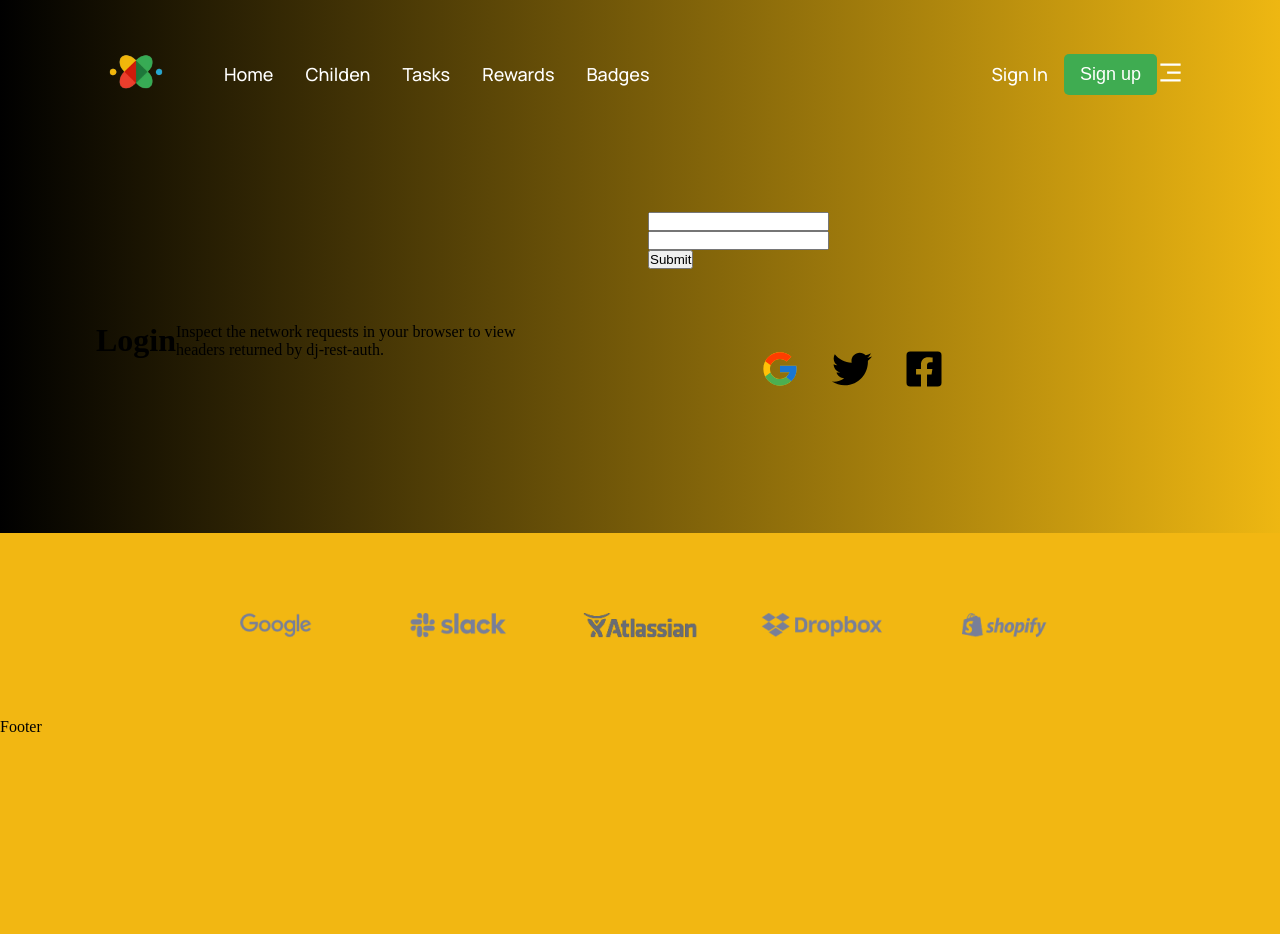
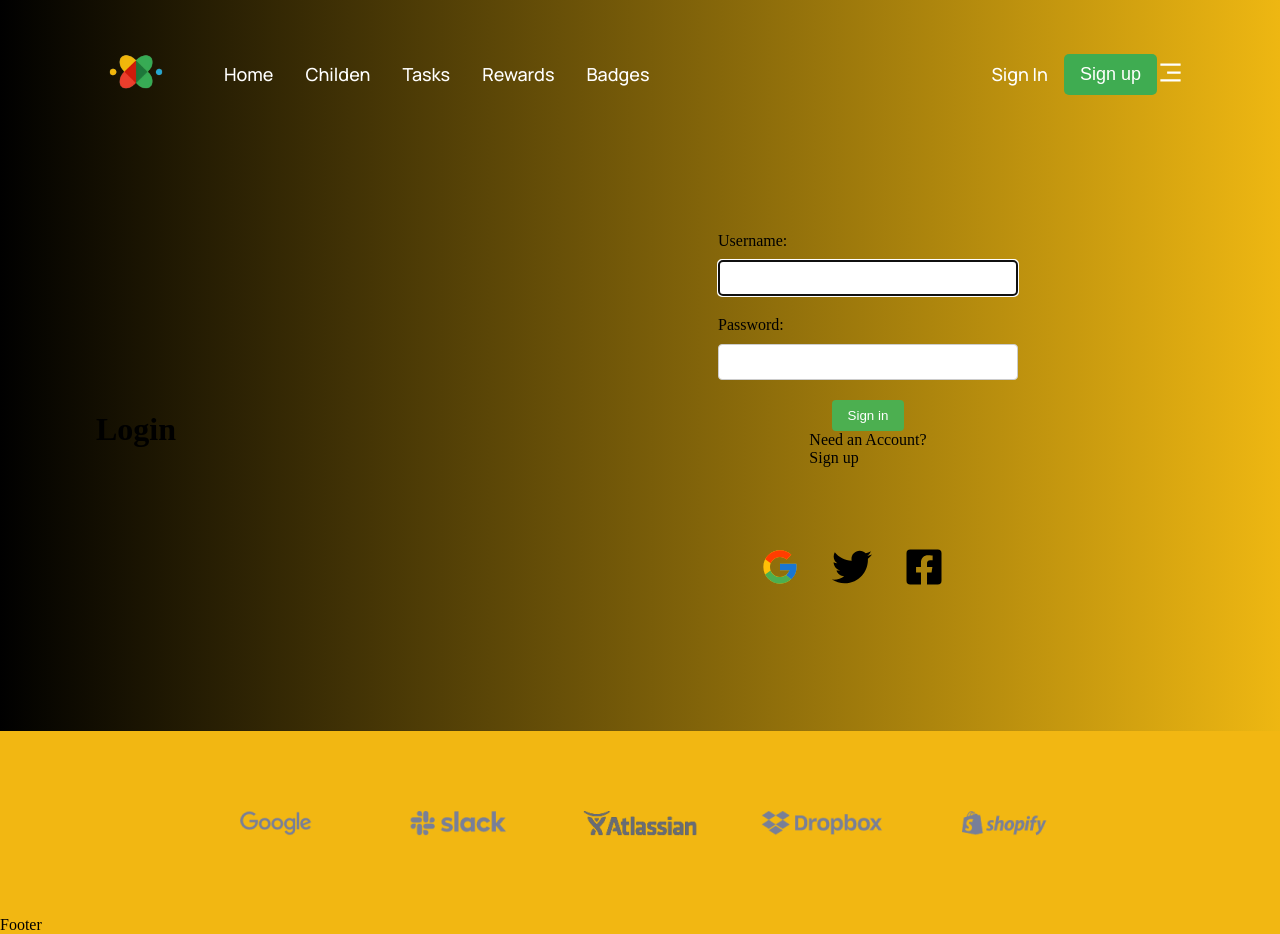
Before and after one commit to gmarte/ftm, a React (Create React App) app in the folder frontend/: page /login in a window 1280 px wide. Before the commit the page ends 800 px from the top, so only its background shows below. Built offline with nearby package versions, Linux system fonts and the light colour scheme.

Commit message:
adding axios global auth and api integration

```diff
--- a/frontend/src/App.js
+++ b/frontend/src/App.js
@@ -17,6 +17,7 @@ const App = () => {
           <Route path='/login' element={ user ? <Navigate to='/' /> : <Login />} />
           <Route path='/register' element={ user ? <Navigate to='/' /> : <Register />} />
           <Route path='/children' element={ !user ? <Navigate to='/login' /> : <Children />} />
+          <Route path='/task' element={ !user ? <Navigate to='/login' /> : <Task />} />
         </Routes>
       </div>
       {/* <Login />         */}
--- /dev/null
+++ b/frontend/src/api/axios.js
@@ -0,0 +1,5 @@
+import axios from 'axios';
+
+export default axios.create({
+    baseURL: 'http://localhost:8000'
+});
--- a/frontend/src/components/login/Login.jsx
+++ b/frontend/src/components/login/Login.jsx
@@ -1,63 +1,131 @@
-import React, { useState } from 'react';
+import React, { useRef, useEffect, useState, useContext } from 'react';
 import { FcGoogle } from "react-icons/fc";
 import { FaTwitter, FaFacebookSquare } from "react-icons/fa";
+import { Link } from 'react-router-dom';
+import './login.css';
+import AuthContext from "../../context/AuthProvider";
 
-import './login.css';
+
+import axios from '../../api/axios';
+const LOGIN_URL = '/dj-rest-auth/login/';
 
 const Login = () => {
-  const [ resp, changeResponse ] = useState(null);
-  const [ username, changeUsername ] =  useState('');
-  const [ password, changePassword ] =  useState('');
+  const { setAuth } = useContext(AuthContext);
+  const userRef = useRef();
+  const errRef = useRef();
 
-  function onSubmit(e) {
-     e.preventDefault();
-    return fetch('http://localhost:8000/dj-rest-auth/login/', {
-      method: 'POST',
-      credentials: 'omit',
-      headers: {
-        'Content-Type': 'application/json',
-        'Accept': 'application/json',
-      },
-      body:  JSON.stringify({username, password})
-    }).then(resp => resp.json()).then(data => {
-      changeResponse(data)
-    }).catch(error => console.log('error ->', error))
+  const [ username, setUser ] =  useState('');
+  const [ password, setPwd ] =  useState('');
+  const [errMsg, setErrMsg] = useState('');
+  const [ success, setSuccess ] = useState(false);
+
+  useEffect(() => {
+    userRef.current.focus();
+  }, [])
+
+  useEffect(() => {
+    setErrMsg('');
+  }, [username, password])
+
+  const handleSubmit = async (e) => {
+    e.preventDefault();
+    console.log(username,password);
+
+    try {
+      const response = await axios.post(LOGIN_URL,
+          JSON.stringify({ username, password }),
+          {
+              headers: { 'Content-Type': 'application/json' },
+              withCredentials: true
+          }
+      );
+            console.log(JSON.stringify(response?.data));
+            const accessToken = response?.data?.access_token;
+            const roles = response?.data?.roles;
+            setAuth({ username, password, roles, accessToken });
+            setUser('');
+            setPwd('');
+            setSuccess(true);
+        } catch (err) {
+            if (!err?.response) {
+                setErrMsg('No Server Response');
+            } else if (err.response?.status === 400) {
+                setErrMsg('Missing Username or Password');
+            } else if (err.response?.status === 401) {
+                setErrMsg('Unauthorized');
+            } else {
+                setErrMsg('Login Failed');
+            }
+            errRef.current.focus();
+        }
   }
 
+  // function onSubmit(e) {
+  //    e.preventDefault();
+  //   return fetch('http://localhost:8000/dj-rest-auth/login/', {
+  //     method: 'POST',
+  //     credentials: 'omit',
+  //     headers: {
+  //       'Content-Type': 'application/json',
+  //       'Accept': 'application/json',
+  //     },
+  //     body:  JSON.stringify({username, password})
+  //   }).then(resp => resp.json()).then(data => {
+  //     changeResponse(data)
+  //   }).catch(error => console.log('error ->', error))
+  // }
+
   return (
+    <>
+    { success ? (
+      <section>
+      <h1>You are logged in!</h1>
+      <br />
+      <p>
+          <Link to="/">Go to Home</Link>
+      </p>
+      </section>
+    )
+    :(
     <div className="ftm__login">
         <h1>
           Login
         </h1>
-        <div className={'help-text'}>
-          Inspect the network requests in your browser to view headers returned by dj-rest-auth.
-        </div>
         <div>
-          {resp &&
-            <div className={'response'}>
-              <code>
-                {JSON.stringify(resp)}
-              </code>
-            </div>
-          }
+          <p ref={errRef} className={errMsg ? "errmsg" : "offscreen"} aria-live="assertive">{errMsg}</p>
         </div>
         <div className='ftm__login'>
-        <form onSubmit={onSubmit}>
+        <form onSubmit={handleSubmit}>
           <div>
+            <label htmlFor='username'>Username:</label>
             <input
-              onChange={(e) => changeUsername(e.target.value)}
+              id='username'
+              onChange={(e) => setUser(e.target.value)}
               value={username}
-              type={'input'}
-              name={'username'}/>
+              type="text"
+              ref={userRef}
+              name={'username'}
+              required
+              />
           </div>
           <div>
+          <label htmlFor='password'>Password:</label>
             <input
-              onChange={(e) => changePassword(e.target.value)}
+              onChange={(e) => setPwd(e.target.value)}
               value={password}
-              type={'password'}
-              name={'password'}/>
+              type="password"
+              id="password"
+              name={'password'}
+              required
+            />
           </div>
-          <button type={'submit'}>Submit</button>
+          <button type={'submit'}>Sign in</button>
+          <p>
+            Need an Account? <br />
+            <span className='line'>
+              <Link to="register">Sign up</Link>
+            </span>
+          </p>
           <div className="ftm__login-social section__padding">
             <div>
               <FcGoogle />
@@ -71,6 +139,9 @@ const Login = () => {
         </form>
         </div>
     </div>
+    )
+    }
+    </>
   );
 }
 
--- a/frontend/src/components/register/Register.jsx
+++ b/frontend/src/components/register/Register.jsx
@@ -28,7 +28,7 @@ const Register = () => {
   };
 
   return (
-    <div>
+    <div className='ftm__register-container section__padding'>
       <h1>Register</h1>
       {error && <div>{JSON.stringify(error)}</div>}
       <form onSubmit={handleSubmit}>
--- a/frontend/src/components/register/register.css
+++ b/frontend/src/components/register/register.css
@@ -0,0 +1,46 @@
+.ftm__register-container {
+    display: flex;
+    flex-direction: column;
+    align-items: center;
+    margin-top: 50px;
+    color: #FFF;
+    font-family: var(--font-family);
+  }
+
+  h1 {
+    margin-bottom: 20px;
+  }
+
+  form {
+    display: flex;
+    flex-direction: column;
+    align-items: center;
+    margin-top: 20px;
+  }
+
+  label {
+    display: block;
+    margin-bottom: 10px;
+  }
+
+  input {
+    padding: 8px;
+    margin-bottom: 20px;
+    width: 300px;
+    font-size: 16px;
+    border: 1px solid #ccc;
+    border-radius: 4px;
+  }
+
+  button[type="submit"] {
+    background-color: #4CAF50;
+    color: white;
+    padding: 8px 16px;
+    border: none;
+    border-radius: 4px;
+    cursor: pointer;
+  }
+
+  button[type="submit"]:hover {
+    background-color: #45a049;
+  }
--- /dev/null
+++ b/frontend/src/context/AuthProvider.js
@@ -0,0 +1,15 @@
+import { createContext, useState } from "react";
+
+const AuthContext = createContext({});
+
+export const AuthProvider = ({ children }) => {
+    const [auth, setAuth] = useState({});
+
+    return (
+        <AuthContext.Provider value={{ auth, setAuth }}>
+            {children}
+        </AuthContext.Provider>
+    )
+}
+
+export default AuthContext;
```
Also changed, not shown: 1 other file (tests, documents, lock files or other folders).
